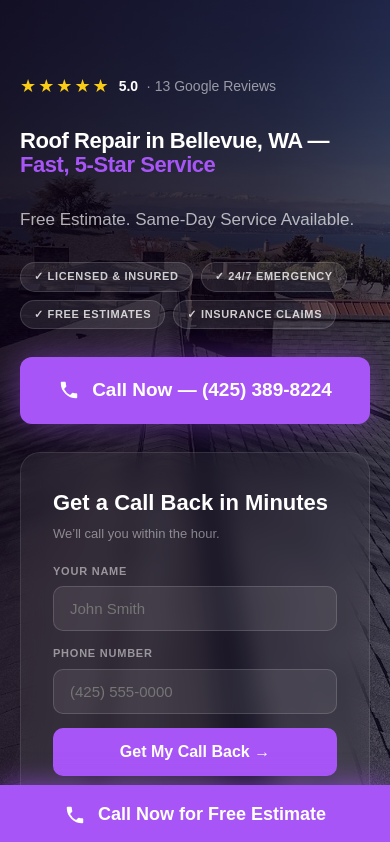
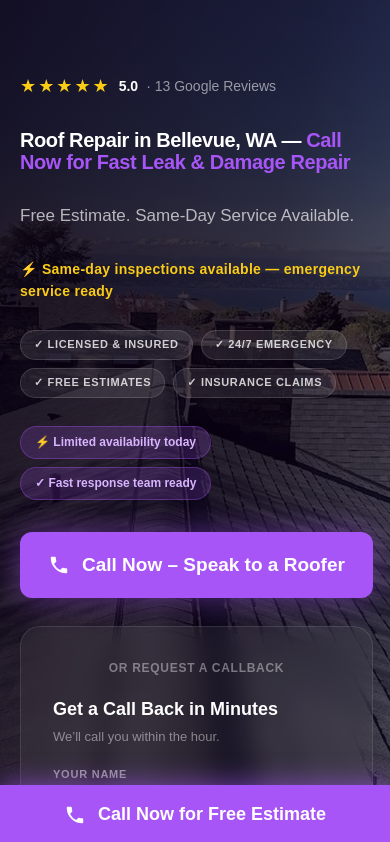
Before and after one commit to Ali-Jordan/WeatherMaster-Roofing, a React (Vite) app: page / in a window 390 px wide. Shown: the top 842 px of the page. Built offline with nearby package versions, Linux system fonts and the light colour scheme; a web font is replaced by a local one.

Commit message:
feat: hero CRO v2, no preloader mobile, all pending fixes

```diff
--- a/src/App.tsx
+++ b/src/App.tsx
@@ -818,7 +818,7 @@ function App() {
   }, []);
   return (
     <Router>
-      <Preloader done={loaded}/>
+      {/* Preloader removed */}
       <Nav/>
       <main style={{paddingTop:72}}>
         <LeadHeroBlock />
--- a/src/components/LeadHero.tsx
+++ b/src/components/LeadHero.tsx
@@ -55,12 +55,15 @@ function HeroContent() {
         <span style={{ color: 'rgba(255,255,255,0.55)', fontSize: 14 }}>&middot; 13 Google Reviews</span>
       </div>
 
-      <h1 style={{ color: '#fff', fontSize: 'clamp(22px,3.5vw,44px)', fontWeight: 900, lineHeight: 1.12, letterSpacing: '-0.02em', margin: 0 }}>
-        Roof Repair in Bellevue, WA — <span style={{ color: '#a855f7' }}>Fast, 5-Star Service</span>
+      <h1 style={{ color: '#fff', fontSize: 'clamp(20px,2.2vw,36px)', fontWeight: 900, lineHeight: 1.12, letterSpacing: '-0.02em', margin: 0 }}>
+        Roof Repair in Bellevue, WA — <span style={{ color: '#a855f7' }}>Call Now for Fast Leak &amp; Damage Repair</span>
       </h1>
 
       <p style={{ color: 'rgba(255,255,255,0.68)', fontSize: 17, lineHeight: 1.65, margin: 0 }}>
         Free Estimate. Same-Day Service Available.
+      </p>
+      <p style={{ color: '#facc15', fontSize: 14, fontWeight: 700, margin: 0, letterSpacing: '0.02em' }}>
+        ⚡ Same-day inspections available — emergency service ready
       </p>
 
       <div style={{ display: 'flex', flexWrap: 'wrap', gap: 8 }}>
@@ -69,9 +72,17 @@ function HeroContent() {
         ))}
       </div>
 
+      <div style={{ display: 'flex', flexWrap: 'wrap', gap: 8, marginBottom: 4 }}>
+        <span style={{ background: 'rgba(168,85,247,0.18)', border: '1px solid rgba(168,85,247,0.35)', color: '#d8b4fe', padding: '6px 14px', borderRadius: 999, fontSize: 12, fontWeight: 700 }}>
+          &#9889; Limited availability today
+        </span>
+        <span style={{ background: 'rgba(168,85,247,0.18)', border: '1px solid rgba(168,85,247,0.35)', color: '#d8b4fe', padding: '6px 14px', borderRadius: 999, fontSize: 12, fontWeight: 700 }}>
+          &#10003; Fast response team ready
+        </span>
+      </div>
       <a href={PHONE_HREF} data-track="hero-call" style={callBtnStyle}>
         <PhoneIcon />
-        Call Now &mdash; {PHONE_DISPLAY}
+        Call Now – Speak to a Roofer
       </a>
     </div>
   );
@@ -101,7 +112,8 @@ function HeroForm({ status, name, phone, setName, setPhone, handleSubmit }: {
       ) : (
         <>
           <div>
-            <h2 style={{ color: '#fff', fontSize: 22, fontWeight: 800, margin: 0 }}>Get a Call Back in Minutes</h2>
+            <p style={{ color: 'rgba(255,255,255,0.40)', fontSize: 12, fontWeight: 600, textAlign: 'center' as const, margin: '0 0 16px', letterSpacing: '0.06em', textTransform: 'uppercase' as const }}>or request a callback</p>
+              <h2 style={{ color: '#fff', fontSize: 18, fontWeight: 700, margin: 0 }}>Get a Call Back in Minutes</h2>
             <p style={{ color: 'rgba(255,255,255,0.45)', fontSize: 13, marginTop: 4 }}>We&rsquo;ll call you within the hour.</p>
           </div>
           <form onSubmit={handleSubmit} style={{ display: 'flex', flexDirection: 'column', gap: 14 }}>
--- a/src/index.css
+++ b/src/index.css
@@ -711,3 +711,20 @@ section:has(.blog-grid) { display: none !important; }
     padding-left: 0 !important;
   }
 }
+
+/* Hide preloader on mobile — page loads instantly */
+@media (max-width: 767px) {
+  .preloader { display: none !important; }
+}
+
+/* ── Hide preloader on mobile — high specificity ── */
+@media (max-width: 767px) {
+  div.preloader,
+  div.preloader.done,
+  div.preloader:not(.done) {
+    display: none !important;
+    visibility: hidden !important;
+    opacity: 0 !important;
+    pointer-events: none !important;
+  }
+}
```
